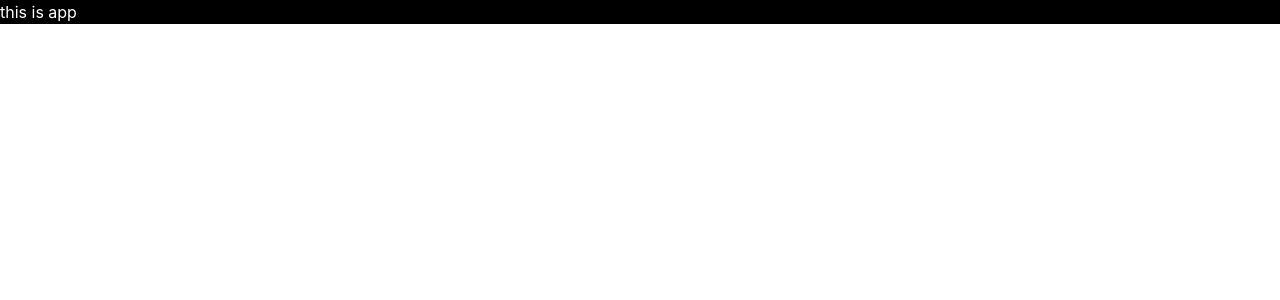
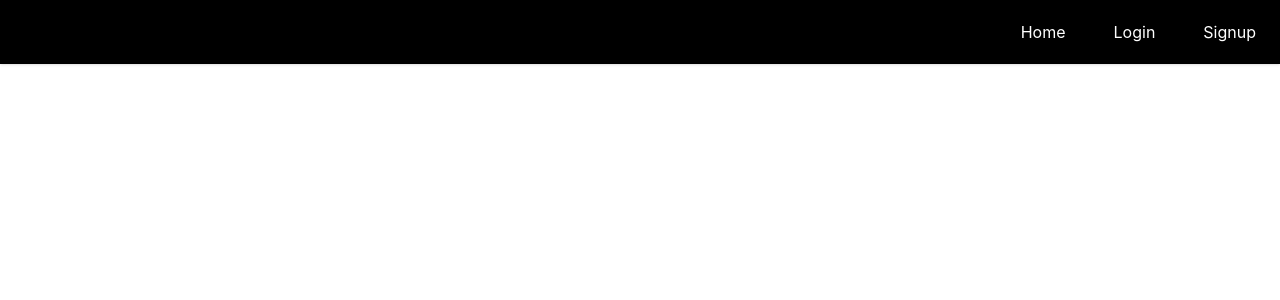
Before and after one commit to Kiran1810/Hostel-Management, a React (Create React App) app: page / in a window 1280 px wide. Shown: the top 300 px of the page. Built offline with nearby package versions, Linux system fonts and the light colour scheme.

Commit message:
implemented the navbar along with redux

```diff
--- a/package.json
+++ b/package.json
@@ -3,11 +3,16 @@
   "version": "0.1.0",
   "private": true,
   "dependencies": {
+    "@reduxjs/toolkit": "^2.0.1",
     "@testing-library/jest-dom": "^5.17.0",
     "@testing-library/react": "^13.4.0",
     "@testing-library/user-event": "^13.5.0",
+    "i": "^0.3.7",
+    "npm": "^10.2.5",
     "react": "^18.2.0",
     "react-dom": "^18.2.0",
+    "react-redux": "^9.0.4",
+    "react-router-dom": "^6.21.1",
     "react-scripts": "5.0.1",
     "web-vitals": "^2.1.4"
   },
--- /dev/null
+++ b/src/Components/Navbar/Logoutbtn.jsx
@@ -0,0 +1,18 @@
+import React from 'react'
+import {useDispatch} from 'react-redux'
+import {logout} from '../../React-Redux/Auth-Slice'
+
+function LogoutBtn() {
+    const dispatch = useDispatch()
+    const logoutHandler = () => {
+      dispatch(logout())
+    }
+  return (
+    <button
+    className='inline-bock px-6 py-2 duration-200 hover:bg-blue-100 rounded-full'
+    onClick={logoutHandler}
+    >Logout</button>
+  )
+}
+
+export default LogoutBtn
--- /dev/null
+++ b/src/Components/Navbar/Navlist.jsx
@@ -0,0 +1,75 @@
+import React from 'react'
+import LogoutBtn from './Logoutbtn'
+import { Link } from 'react-router-dom'
+import {useSelector} from 'react-redux'
+import { useNavigate } from 'react-router-dom'
+
+function Navbar() {
+  const authStatus = useSelector((state) => state.auth.status)
+//   const user = useSelector((state) => state.auth.userData)
+
+  const navigate = useNavigate()
+
+  const navItems = [
+    {
+      name: 'Home',
+      slug: "/",
+      active: true
+    },
+    {
+      name: "Login",
+      slug: "/",
+      active: !authStatus,
+  },
+  {
+      name: "Signup",
+      slug: "/",
+      active: !authStatus,
+  },
+  {
+      name: "Sponsors",
+      slug: "/",
+      active: authStatus,
+  },
+  {
+      name: "Contact-Us",
+      slug: "/",
+      active: authStatus,
+  },
+  ]
+
+
+  return (
+    <header className='py-3 shadow bg-black'>
+      {/* <Container> */}
+        <nav className='flex'>
+          <div className='mr-4'>
+            <Link to='/'>
+              {/* <Logo width='70px'   /> */}
+
+              </Link>
+          </div>
+          <ul className='flex ml-auto'>
+            {navItems.map((item) =>
+            item.active ? (
+              <li key={item.name}>
+                <button
+                onClick={() => navigate(item.slug)}
+                className='inline-bock px-6 py-2 duration-200 text-white'
+                >{item.name}</button>
+              </li>
+            ) : null
+            )}
+            {authStatus && (
+              <li>
+                <LogoutBtn />
+              </li>
+            )}
+          </ul>
+        </nav>
+        {/* </Container> */}
+    </header>
+  )
+}
+
+export default Navbar
--- /dev/null
+++ b/src/React-Redux/Auth-Slice.jsx
@@ -0,0 +1,29 @@
+
+import { createSlice } from '@reduxjs/toolkit';
+
+const initialState = {
+    status: false,
+    userData: null,
+};
+
+const authSlice = createSlice({
+    name: 'auth',
+    initialState,
+    reducers: {
+        login: (state, action) => {
+            state.status = true;
+            state.userData = {
+                id: action.payload.id,
+                email: action.payload.email,
+                user: action.payload.user,
+            };
+        },
+        logout: (state,action) => {
+            state.status = false;
+            state.userData = null;
+        },
+    },
+});
+
+export const { login, logout } = authSlice.actions;
+export default authSlice.reducer;
--- /dev/null
+++ b/src/React-Redux/Store.jsx
@@ -0,0 +1,21 @@
+
+import { configureStore } from '@reduxjs/toolkit';
+import authReducer from './Auth-Slice';
+
+
+const persistedState = localStorage.getItem('reduxState')
+  ? JSON.parse(localStorage.getItem('reduxState'))
+  : {};
+
+const store = configureStore({
+    reducer: {
+        auth: authReducer,
+    },
+    preloadedState: persistedState,
+});
+
+store.subscribe(() => {
+  localStorage.setItem('reduxState', JSON.stringify(store.getState()));
+});
+
+export default store;
--- a/src/index.js
+++ b/src/index.js
@@ -2,12 +2,26 @@ import React from 'react';
 import ReactDOM from 'react-dom/client';
 import './index.css';
 import App from './App';
+import { RouterProvider, createBrowserRouter } from 'react-router-dom';
+import Navbar from './Components/Navbar/Navlist';
 import reportWebVitals from './reportWebVitals';
+import { Provider } from 'react-redux';
+import store from './React-Redux/Store';
+
+
+
+const router=createBrowserRouter([{
+  path:"/",
+  element:<Navbar/>,
+
+}])
 
 const root = ReactDOM.createRoot(document.getElementById('root'));
 root.render(
   <React.StrictMode>
-    <App />
+   <Provider store={store}>
+   <RouterProvider router={router}/>
+    </Provider>
   </React.StrictMode>
 );
 
```
Also changed, not shown: 1 other file (tests, documents, lock files or other folders).
